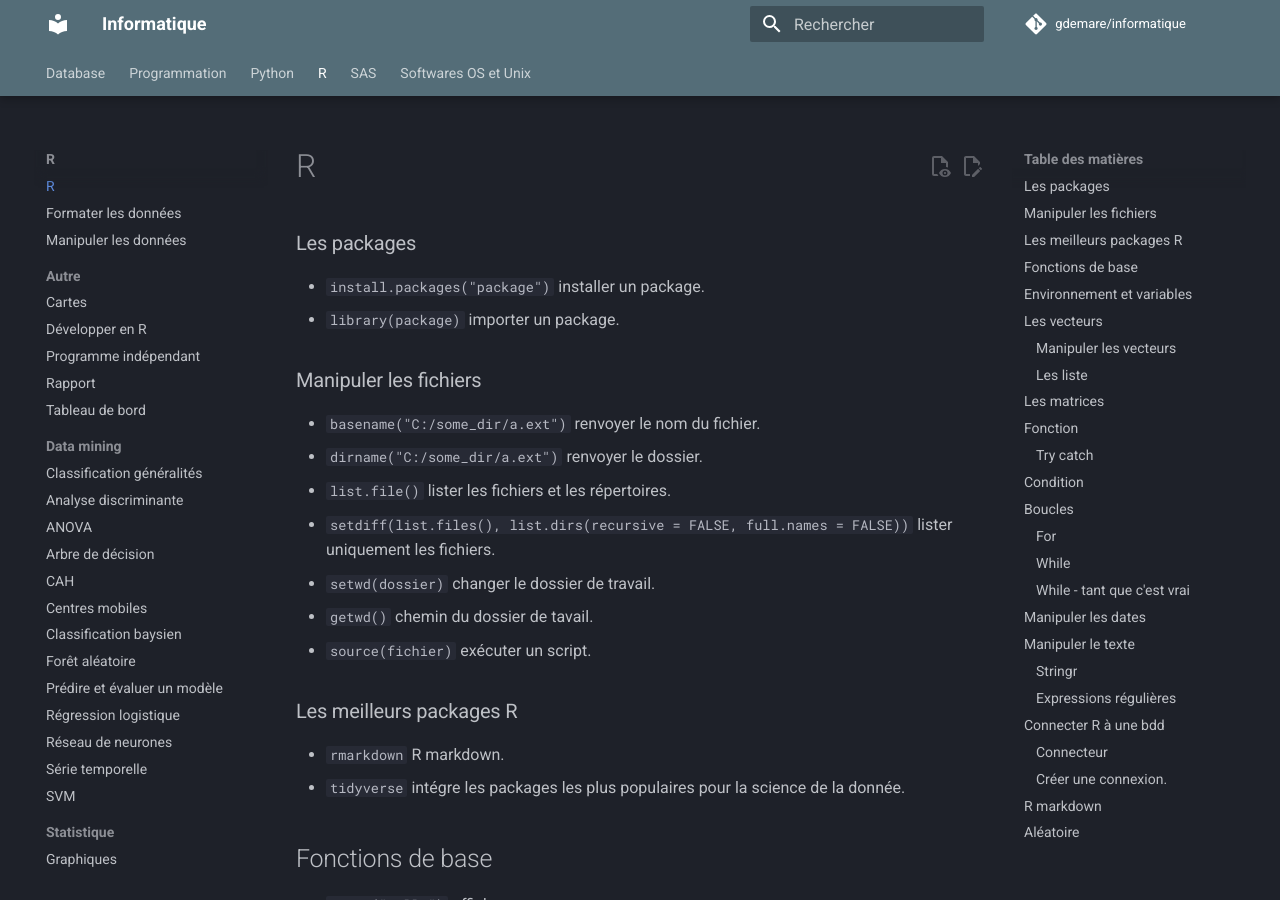
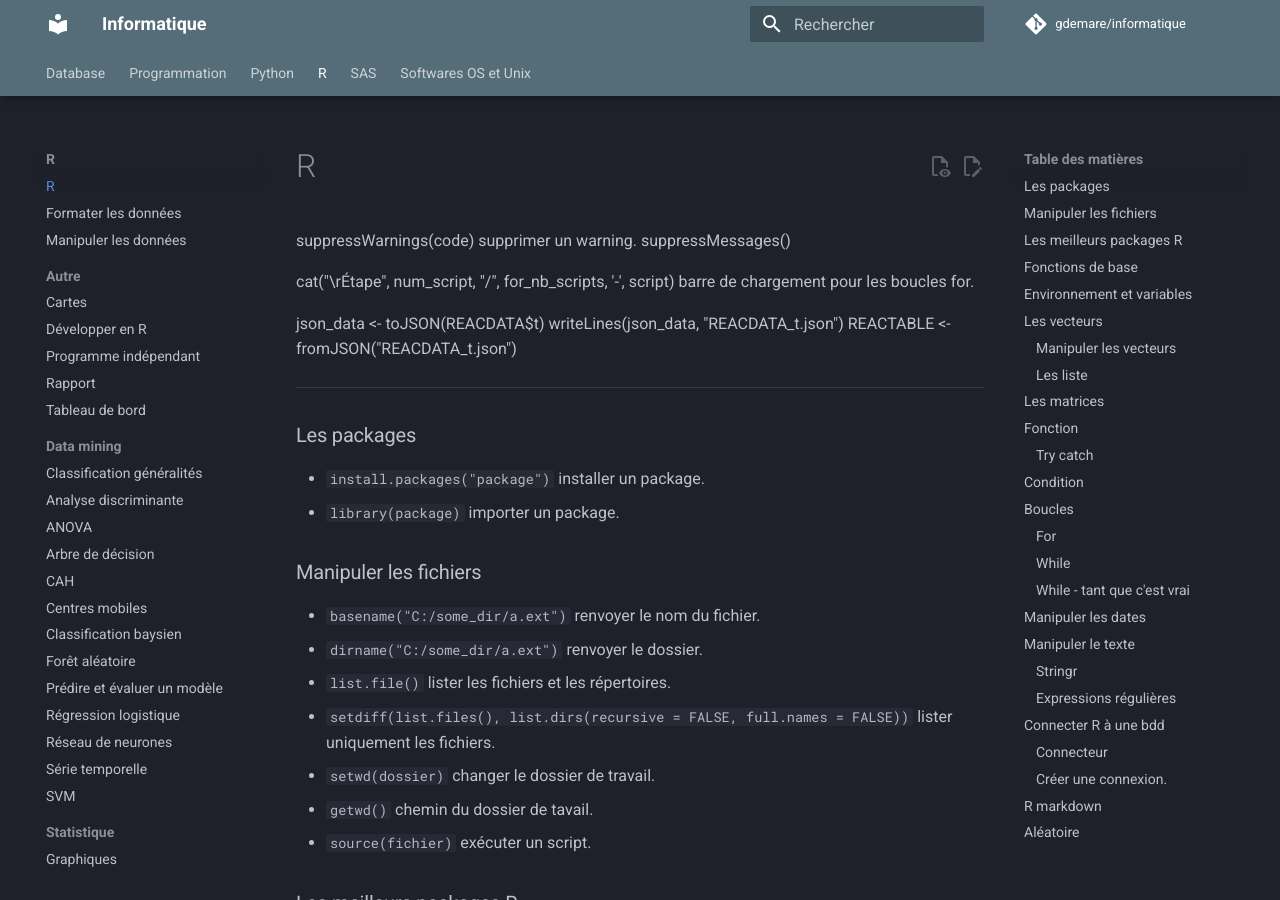
Before and after one commit to gdemare/Informatique, an MkDocs documentation site: the page built from docs/r/r_r.md, in a window 1280 px wide and 900 px high. Built offline with MkDocs 1.6.1 and Material for MkDocs 9.7.7, drawn with Linux system fonts in a browser that asks for light colours; comment, search, counter and statistics services are not loaded.

Commit message:
Update r_r.md

```diff
--- a/docs/r/r_r.md
+++ b/docs/r/r_r.md
@@ -1,3 +1,16 @@
+suppressWarnings(code) supprimer un warning.
+suppressMessages()
+
+
+cat("\rÉtape", num_script, "/", for_nb_scripts, '-', script) barre de chargement pour les boucles for.
+
+
+json_data <- toJSON(REACDATA$t)
+writeLines(json_data, "REACDATA_t.json")
+REACTABLE <- fromJSON("REACDATA_t.json")
+
+----------------------------------
+
 ### Les packages
 
 * `install.packages("package")` installer un package.
```
